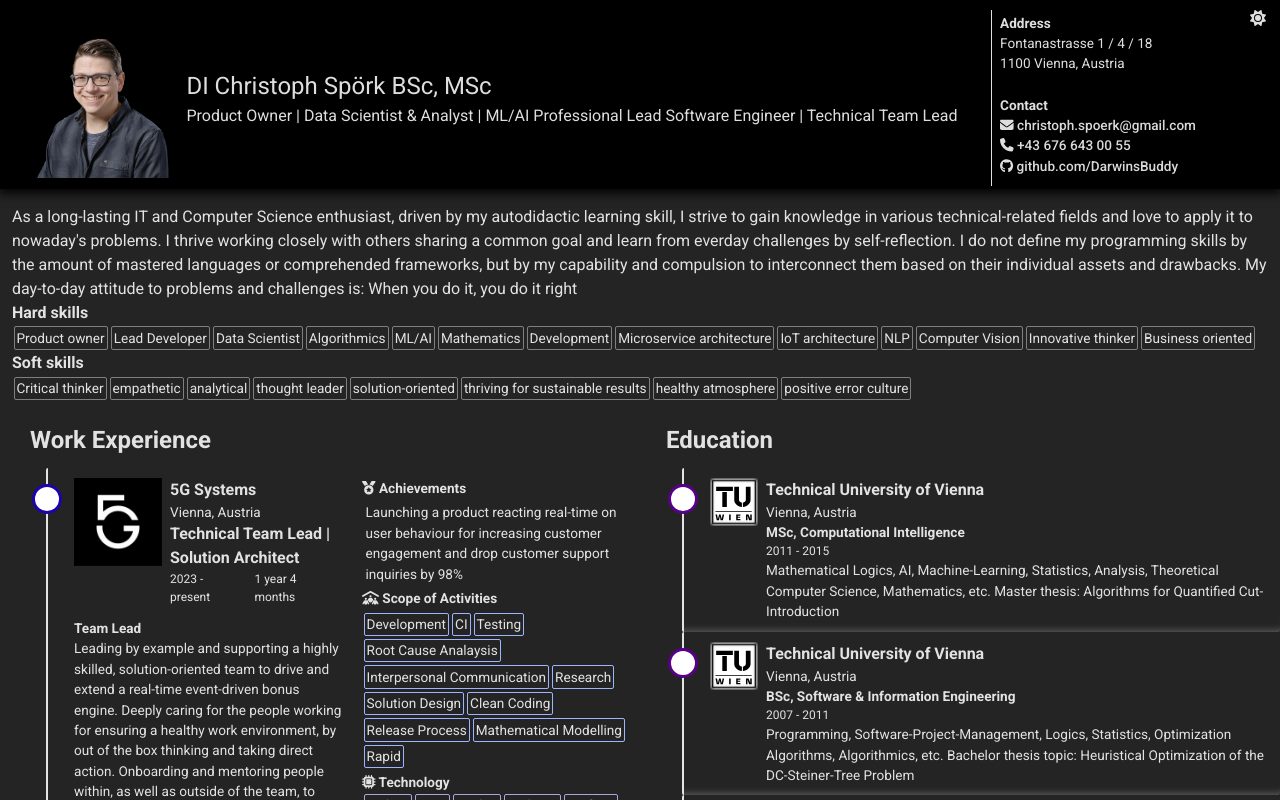
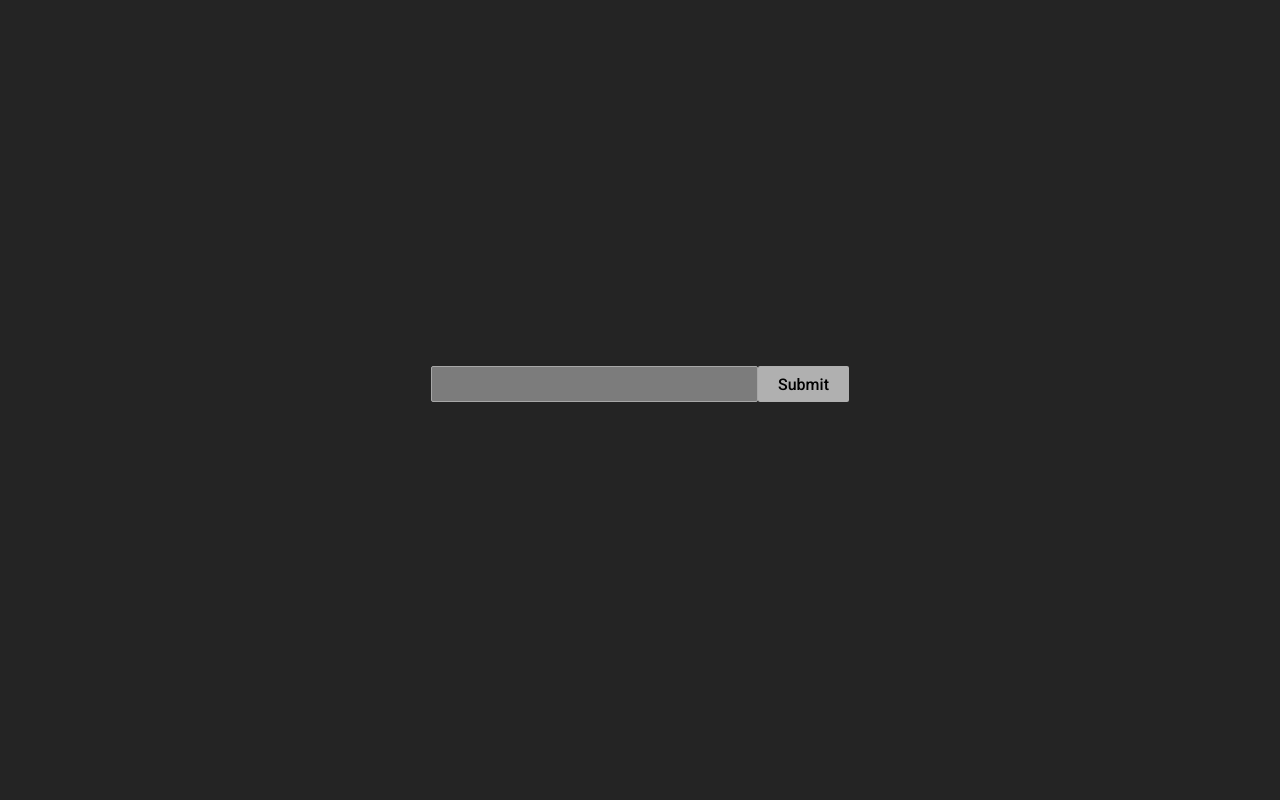
Before and after one commit to DarwinsBuddy/darwinsbuddy.github.io, a React (Vite) app: page / in a window 1280 px wide. Shown: the top 800 px of the page. Built offline with nearby package versions, Linux system fonts and the light colour scheme.

Commit message:
add protection

```diff
--- /dev/null
+++ b/src/components/login/login.css
@@ -0,0 +1,45 @@
+.login-container {
+    display: flex;
+    justify-content: center;
+    align-items: center;
+    font-size: var(--font-x-large);
+    width:100vw;
+    height:15rem;
+}
+
+.msg-box {
+    height: 2rem;
+}
+
+
+input.password-input {
+    font-size: var(--font-x-large);
+    animation:cubic-bezier(0.6, -0.28, 0.735, 0.045);
+	padding: 3px 5px;
+	width: 100%;
+	padding-left: 10px;
+	outline: none;
+    border: unset;
+	transition: .3s ease;
+    background: #7c7c7c;
+    border: 1px solid rgb(167, 167, 167);
+    border-radius: 2px;
+}
+
+.password-input:focus {
+    font-size: var(--font-x-large);
+	background: #bebebe;
+	border: 1px solid #342160;
+	border-radius: 2px;
+}
+
+.password-input::placeholder {
+	color: #DDDDDD;
+}
+
+button.login-button {
+    background-color: #b0b0b0;
+    border-color: 1px solid #342160;
+    border-radius: 2px;
+    padding: 0.45rem 1.2em;
+}
--- /dev/null
+++ b/src/components/login/login.tsx
@@ -0,0 +1,60 @@
+import { PropsWithChildren, useState } from "react";
+import "./login.css";
+import { renderIf } from "../utils";
+
+export function Login(props: PropsWithChildren) {
+  const [isVerified, setIsVerified] = useState(false);
+  const [password, setPassword] = useState("");
+  const [message, setMessage] = useState("");
+
+  async function hash(s: string) {
+    const buf = await crypto.subtle.digest(
+      "SHA-256",
+      new TextEncoder().encode(s)
+    );
+    const hashArray = Array.from(new Uint8Array(buf));
+    const h = hashArray.map((b) => b.toString(16).padStart(2, "0")).join("");
+    return h;
+  }
+
+  async function check() {
+    const h = await hash(password);
+    if (h === import.meta.env.VITE_PASSWORD) {
+      setIsVerified(true);
+    } else {
+      setMessage("Unauthorized");
+    }
+  };
+
+  const onChange = (event: any) => {
+    setPassword(event.target?.value);
+    setMessage("");
+  };
+  const onKeyDown = (event: any) => {
+    if (event.key === 'Enter') {
+        check();
+    }
+  }
+
+  return renderIf(
+    () => isVerified,
+    () => props.children,
+    () => (
+      <div className="login-container col">
+        <div className="row">
+          <input
+            id="password"
+            name="password"
+            className="password-input"
+            onChange={onChange}
+            onKeyDown={onKeyDown}
+          />
+          <button type="button" className="login-button" onClick={check}>
+            Submit
+          </button>
+        </div>
+        <div className="msg-box">{message}</div>
+      </div>
+    )
+  );
+}
--- a/src/main.tsx
+++ b/src/main.tsx
@@ -2,9 +2,12 @@ import { StrictMode } from 'react'
 import { createRoot } from 'react-dom/client'
 import App from './App.tsx'
 import './index.css'
+import { Login } from './components/login/login.tsx'
 
 createRoot(document.getElementById('root')!).render(
   <StrictMode>
-    <App />
+    <Login>
+      <App/>
+    </Login>
   </StrictMode>,
 )
--- a/tsconfig.app.json
+++ b/tsconfig.app.json
@@ -5,6 +5,7 @@
     "lib": ["ES2020", "DOM", "DOM.Iterable"],
     "module": "ESNext",
     "skipLibCheck": true,
+    "types": ["vite/client"],
 
     /* Bundler mode */
     "moduleResolution": "bundler",
```
Also changed, not shown: 2 other files (tests, documents, lock files or other folders).
